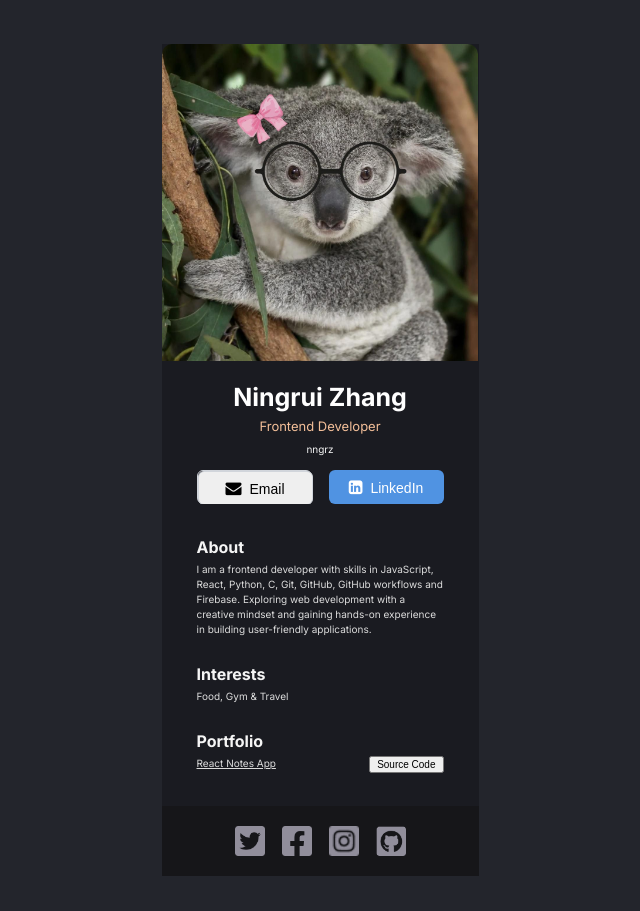
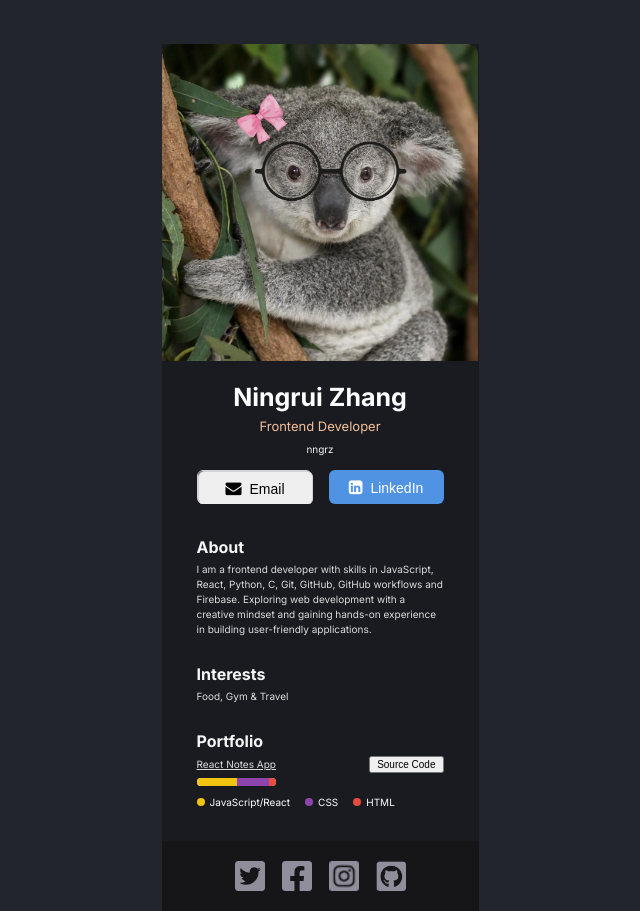
Before and after one commit to nngrz/business-card, a React app: page / in a window 1280 px wide. Shown: the whole page, without its empty margins (320-960 px from the left). Before the commit the page ends 876 px from the top, so only its background shows below. Built offline with nearby package versions, Linux system fonts and the light colour scheme.

Commit message:
in portfolio section list technologies that were used and adjust the style

```diff
--- a/public/index.css
+++ b/public/index.css
@@ -157,20 +157,89 @@ button > i {
 
 .portfolio--link-container {
     display: flex;
-    justify-content: space-between;
+    flex-direction: column;
 }
 
-.portfolio--link {
+.projects {
+    display: grid;
+    grid-template-columns: auto auto;
+    justify-content: space-between;
+    align-items: center;
+    margin-bottom: 10px;
+}
+
+.project--link {
     font-size: 10px;
     font-weight: 400;
     line-height: 15px;
     color: #DCDCDC;
 }
 
-.portfolio--btn {
+.project--btn {
     font-size: 10px;
     text-decoration: none;
     color: black;
+}
+
+.project--technologies-bar {
+    display: flex;
+    height: 8px;
+    margin-top: 5px;
+    border-radius: 5px;
+    background-color: white;
+    overflow: hidden;
+}
+
+.bar {
+    height: 100%;
+    white-space: nowrap;
+}
+
+.bar.js-react-notes {
+    width: 51.6%;
+    background-color: #f1c40f;
+}
+
+.bar.css-react-notes {
+    width: 40.1%;
+    background-color: #8e44ad;
+}
+
+.bar.html-react-notes {
+    width: 8.3%;
+    background-color: #e74c3c;
+}
+
+.technologies--legend {
+    display: flex;
+    gap: 15px;
+}
+
+.legend-item {
+    display: flex;
+    align-items: center;
+    font-size: 10px;
+    color: white;
+}
+
+.legend-color {
+    display: inline-block;
+    width: 8px;
+    height: 8px;
+    margin-right: 5px;
+    border-radius: 50%;
+}
+
+.legend-color.js {
+    background-color: #f1c40f;
+}
+
+  .legend-color.css {
+    background-color: #8e44ad;
+}
+
+  .legend-color.html {
+    background-color: #e74c3c;
 }
 
 /* footer */
--- a/src/components/Portfolio.js
+++ b/src/components/Portfolio.js
@@ -5,14 +5,30 @@ export default function Portfolio() {
         <div className="portfolio--container">
             <h2 className="portfolio--title">Portfolio</h2>
             <div className="portfolio--link-container">
-                <a href="https://shimmering-malasada-04a43c.netlify.app" target="_blank" rel="noopener noreferrer" className="portfolio--link">
-                    React Notes App
-                </a>
-                <button>
-                    <a href="https://github.com/nngrz/React-project-set/tree/main/notes_app" target="_blank" rel="noopener noreferrer" className="portfolio--btn">
-                        Source Code
+                <div className="projects">
+                    {/* project--React Notes App */}
+                    <a href="https://shimmering-malasada-04a43c.netlify.app" target="_blank" rel="noopener noreferrer" className="project--link">
+                        React Notes App
                     </a>
-                </button>
+                    <button>
+                        <a href="https://github.com/nngrz/React-project-set/tree/main/notes_app" target="_blank" rel="noopener noreferrer" className="project--btn">
+                            Source Code
+                        </a>
+                    </button>
+                    <div className="project--technologies-bar">
+                            <div className="bar js-react-notes"></div>
+                            <div className="bar css-react-notes"></div>
+                            <div className="bar html-react-notes"></div>
+                    </div>
+                </div>
+            </div>
+            <div className="technologies--legend">
+                <div class="legend-item">
+                    <span class="legend-color js"></span> JavaScript/React </div>
+                <div class="legend-item">
+                    <span class="legend-color css"></span> CSS </div>
+                <div class="legend-item">
+                    <span class="legend-color html"></span> HTML </div>
             </div>
         </div>
     )
```
